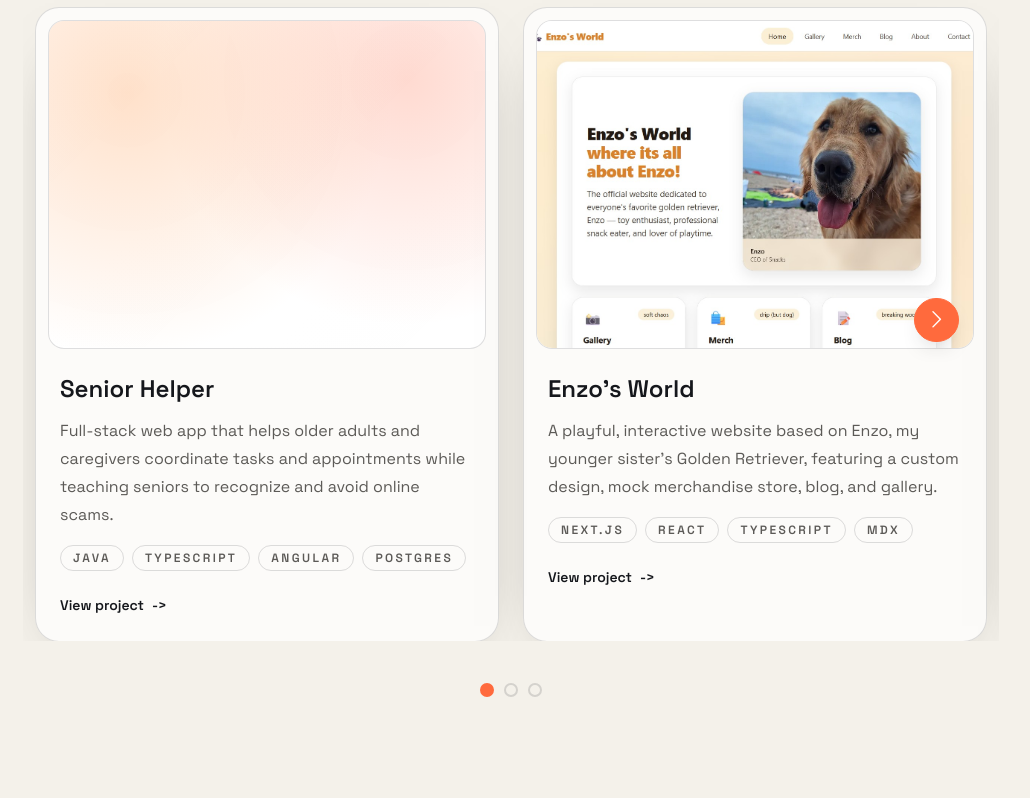
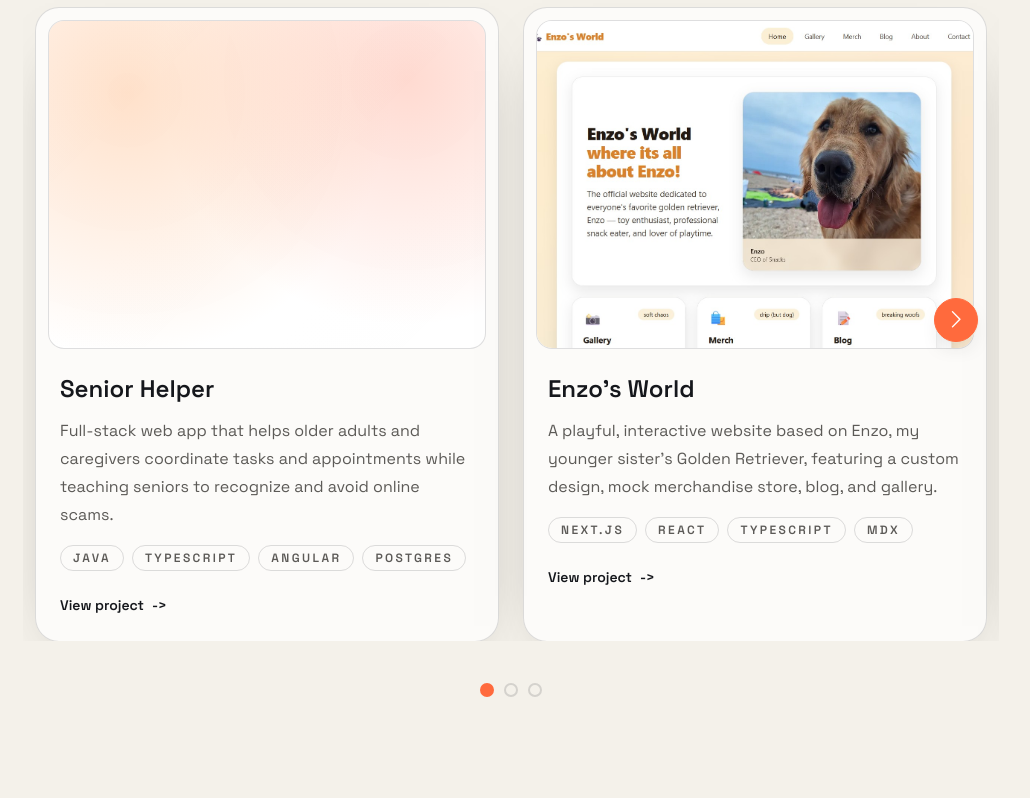
Before and after one commit to RickySerrano904/RickySerrano.dev, a Next.js app: page / in a window 1280 px wide. Shown: the part 4179-4977 px from the top of the page, without its empty margins (129-1159 px from the left). Built offline with nearby package versions, Linux system fonts and the light colour scheme.

Commit message:
Fix(Carousel): Move arrows outward

```diff
--- a/app/globals.css
+++ b/app/globals.css
@@ -214,6 +214,14 @@ a {
   color: var(--accent) !important;
 }
 
+.project-carousel .react-multiple-carousel__arrow--left {
+  left: calc(2% + 1px) !important;
+}
+
+.project-carousel .react-multiple-carousel__arrow--right {
+  right: calc(2% + 1px) !important;
+}
+
 .project-carousel-dots .react-multi-carousel-dot button {
   width: 0.9rem !important;
   height: 0.9rem !important;
```
